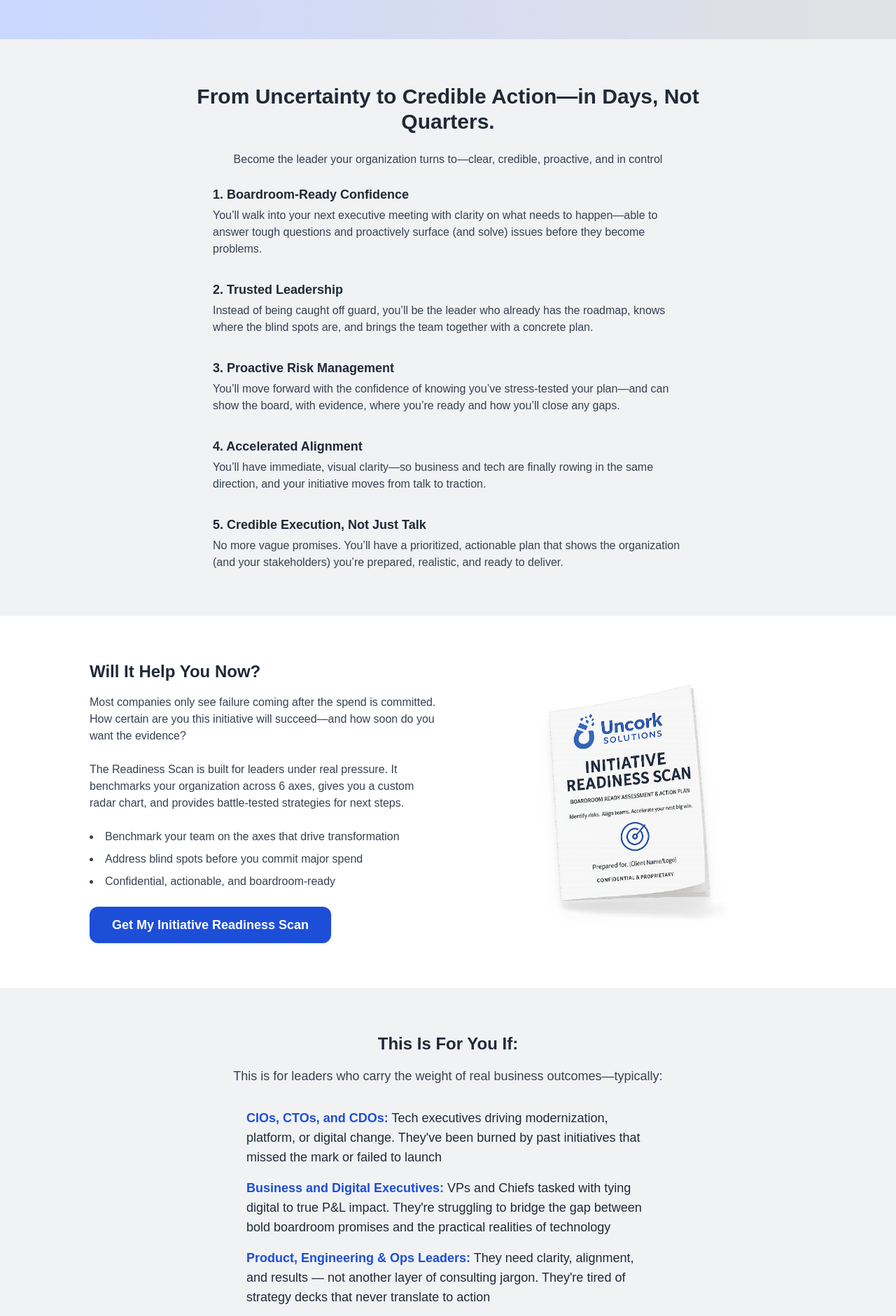
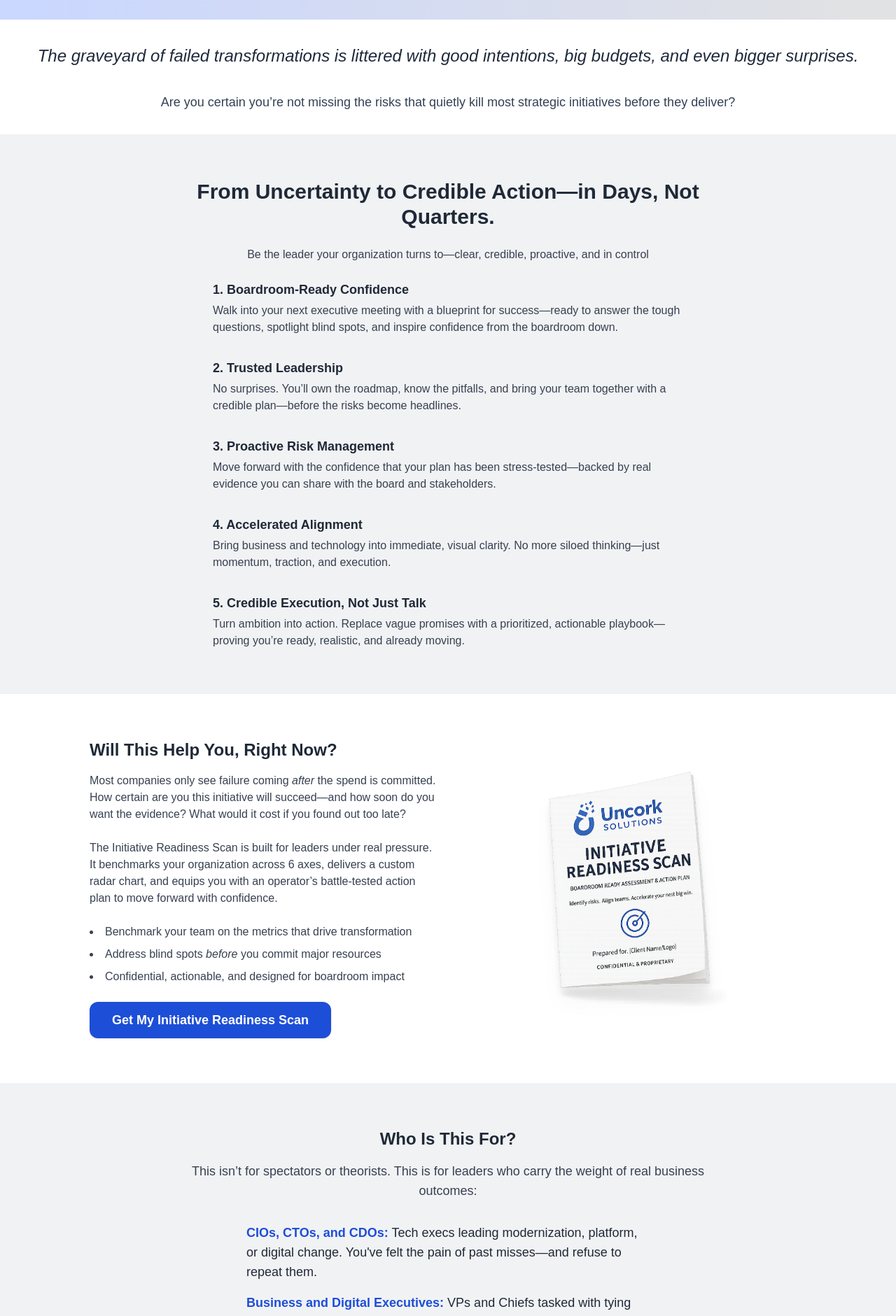
Before and after one commit to toviuncorksolutions/uncorksolutions-site, a Next.js app: page /initiative-readiness-scan in a window 1280 px wide. Shown: the part 700-2581 px from the top of the page at 70% size. Built offline with nearby package versions, Linux system fonts and the light colour scheme; no server answers; a web font is replaced by a local one.

Commit message:
Copy tweaks on Initiative Readiness Scan

```diff
--- a/pages/initiative-readiness-scan.js
+++ b/pages/initiative-readiness-scan.js
@@ -220,9 +220,9 @@ export default function InitiativeReadinessScan() {
               Most transformations fail. <span className="text-blue-700">Will yours be different?</span>
             </h1>
             <p id="irs-hero-subtitle" className="text-lg md:text-xl text-gray-700 mb-6">
-              You’re betting millions—and your reputation—on this initiative. Are you certain you’re not missing the risks that kill most strategic initiatives before they deliver?
+              Don’t Gamble. Get Clarity.
               <br /><br />
-              Don’t be surprised. Get early access to the <span className="font-semibold text-blue-700">Initiative Readiness Scan</span>&mdash;your operator-built, boardroom-ready tool to diagnose, de-risk, and accelerate strategic change.
+              Unlock Early Access: The <span className="font-semibold text-blue-700">Initiative Readiness Scan</span> is your operator-built, boardroom-ready instrument to diagnose, de-risk, and accelerate high-stakes change—before momentum is lost and before reputations are on the line.
             </p>
             <ul className="text-base text-gray-700 mb-7 space-y-2 list-none" aria-label="Initiative Readiness Scan Benefits">
               <li className="flex items-center gap-2">
@@ -231,7 +231,7 @@ export default function InitiativeReadinessScan() {
               </li>
               <li className="flex items-center gap-2">
                 <span aria-hidden="true" className="text-blue-700 text-lg">&#10003;</span>
-                <span id="irs-benefit-2">Rapid radar chart of your real risks, alignment, and readiness</span>
+                <span id="irs-benefit-2">Rapid radar chart revealing real risks, alignment, and readiness</span>
               </li>
               <li className="flex items-center gap-2">
                 <span aria-hidden="true" className="text-blue-700 text-lg">&#10003;</span>
@@ -239,7 +239,7 @@ export default function InitiativeReadinessScan() {
               </li>
               <li className="flex items-center gap-2">
                 <span aria-hidden="true" className="text-blue-700 text-lg">&#10003;</span>
-                <span id="irs-benefit-4">Built for decision-makers: CIOs, CTOs, CDOs, Product Leaders</span>
+                <span id="irs-benefit-4">Made for decision-makers: CIOs, CTOs, CDOs, Product Leaders</span>
               </li>
             </ul>
             {/* Side-by-side CTAs */}
@@ -272,6 +272,14 @@ export default function InitiativeReadinessScan() {
           </div>
         </section>
 
+        {/*  Dramatic Section Break */}
+        <div className="text-center text-xl md:text-2xl italic text-slate-800 my-9">
+          The graveyard of failed transformations is littered with good intentions, big budgets, and even bigger surprises.
+        </div>
+        <div className="text-center text-base md:text-lg text-slate-700 mb-8">
+          Are you certain you’re not missing the risks that quietly kill most strategic initiatives before they deliver?
+        </div>
+
         {/* OUTCOMES SECTION */}
         <section
         id="irs-outcomes"
@@ -284,7 +292,7 @@ export default function InitiativeReadinessScan() {
             From Uncertainty to Credible Action—in Days, Not Quarters.
             </h2>
             <p className="text-gray-700">
-            Become the leader your organization turns to—clear, credible, proactive, and in control
+            Be the leader your organization turns to—clear, credible, proactive, and in control
             <br /><br />
             </p>
             <p> </p>
@@ -292,31 +300,31 @@ export default function InitiativeReadinessScan() {
             <li>
                 <h3 className="font-semibold text-lg mb-1">1. Boardroom-Ready Confidence</h3>
                 <p className="text-gray-700">
-                You’ll walk into your next executive meeting with clarity on what needs to happen—able to answer tough questions and proactively surface (and solve) issues before they become problems.
+                Walk into your next executive meeting with a blueprint for success—ready to answer the tough questions, spotlight blind spots, and inspire confidence from the boardroom down.
                 </p>
             </li>
             <li>
                 <h3 className="font-semibold text-lg mb-1">2. Trusted Leadership</h3>
                 <p className="text-gray-700">
-                Instead of being caught off guard, you’ll be the leader who already has the roadmap, knows where the blind spots are, and brings the team together with a concrete plan.
+                No surprises. You’ll own the roadmap, know the pitfalls, and bring your team together with a credible plan—before the risks become headlines.
                 </p>
             </li>
             <li>
                 <h3 className="font-semibold text-lg mb-1">3. Proactive Risk Management</h3>
                 <p className="text-gray-700">
-                You’ll move forward with the confidence of knowing you’ve stress-tested your plan—and can show the board, with evidence, where you’re ready and how you’ll close any gaps.
+                Move forward with the confidence that your plan has been stress-tested—backed by real evidence you can share with the board and stakeholders.
                 </p>
             </li>
             <li>
                 <h3 className="font-semibold text-lg mb-1">4. Accelerated Alignment</h3>
                 <p className="text-gray-700">
-                You’ll have immediate, visual clarity—so business and tech are finally rowing in the same direction, and your initiative moves from talk to traction.
+                Bring business and technology into immediate, visual clarity. No more siloed thinking—just momentum, traction, and execution.
                 </p>
             </li>
             <li>
                 <h3 className="font-semibold text-lg mb-1">5. Credible Execution, Not Just Talk</h3>
                 <p className="text-gray-700">
-                No more vague promises. You’ll have a prioritized, actionable plan that shows the organization (and your stakeholders) you’re prepared, realistic, and ready to deliver.
+                Turn ambition into action. Replace vague promises with a prioritized, actionable playbook—proving you’re ready, realistic, and already moving.
                 </p>
             </li>
             </ul>
@@ -333,17 +341,17 @@ export default function InitiativeReadinessScan() {
           <div className="max-w-5xl mx-auto flex flex-col md:flex-row gap-8 items-center">
             <div className="flex-1">
               <h2 id="irs-help-title" className="text-2xl font-bold mb-4">
-                Will It Help You Now?
+                Will This Help You, Right Now?
               </h2>
               <p id="irs-help-desc" className="mb-6 text-gray-700">
-                Most companies only see failure coming after the spend is committed. How certain are you this initiative will succeed—and how soon do you want the evidence?
+                Most companies only see failure coming <em>after</em> the spend is committed. How certain are you this initiative will succeed—and how soon do you want the evidence? What would it cost if you found out too late?
                 <br /><br />
-                The Readiness Scan is built for leaders under real pressure. It benchmarks your organization across 6 axes, gives you a custom radar chart, and provides battle-tested strategies for next steps.
+                The Initiative Readiness Scan is built for leaders under real pressure. It benchmarks your organization across 6 axes, delivers a custom radar chart, and equips you with an operator’s battle-tested action plan to move forward with confidence.
               </p>
               <ul className="list-disc list-inside space-y-2 text-gray-700 mb-6" aria-label="Scan Outcomes">
-                <li id="irs-help-li-1">Benchmark your team on the axes that drive transformation</li>
-                <li id="irs-help-li-2">Address blind spots before you commit major spend</li>
-                <li id="irs-help-li-3">Confidential, actionable, and boardroom-ready</li>
+                <li id="irs-help-li-1">Benchmark your team on the metrics that drive transformation</li>
+                <li id="irs-help-li-2">Address blind spots <em>before</em> you commit major resources</li>
+                <li id="irs-help-li-3">Confidential, actionable, and designed for boardroom impact</li>
               </ul>
               <button
                 id="irs-help-cta"
@@ -358,7 +366,7 @@ export default function InitiativeReadinessScan() {
             <div className="flex-1 flex justify-center">
               <Image
                 id="irs-help-image"
-                src="/initiative-readiness-scan-3.png"
+                src="/initiative-readiness-scan-2.png"
                 alt="Initiative Readiness Scan sample booklet"
                 width={270}
                 height={284}
@@ -377,28 +385,28 @@ export default function InitiativeReadinessScan() {
         >
         <div className='max-w-3xl mx-auto text-center'>
             <h2 id='irs-who-title' className='text-2xl font-bold mb-4'>
-            This Is For You If:
+            Who Is This For?
             </h2>
             <p className='mb-8 text-gray-700 text-lg'>
-            This is for leaders who carry the weight of real business outcomes—typically:
+            This isn’t for spectators or theorists. This is for leaders who carry the weight of real business outcomes:
             </p>
             <ul className='text-left space-y-4 text-base md:text-lg text-gray-800 mb-7 mx-auto max-w-xl list-none'>
             <li>
                 <span className='font-semibold text-blue-700'>CIOs, CTOs, and CDOs:</span>
-                {' '}Tech executives driving modernization, platform, or digital change. They&#39;ve been burned by past initiatives that missed the mark or failed to launch
+                {' '}Tech execs leading modernization, platform, or digital change. You&#39;ve felt the pain of past misses—and refuse to repeat them.
             </li>
             <li>
                 <span className='font-semibold text-blue-700'>Business and Digital Executives:</span>
-                {' '}VPs and Chiefs tasked with tying digital to true P&amp;L impact. They&#39;re struggling to bridge the gap between bold boardroom promises and the practical realities of technology
+                {' '}VPs and Chiefs tasked with tying digital to real P&amp;L impact. You&#39;re bridging the gap between bold boardroom promises and operational realities.
             </li>
             <li>
                 <span className='font-semibold text-blue-700'>Product, Engineering &amp; Ops Leaders:</span>
-                {' '}They need clarity, alignment, and results — not another layer of consulting jargon. They&#39;re tired of strategy decks that never translate to action
+                {' '}You demand clarity, alignment, and results. Enough with consulting decks that never translate to action.
             </li>
             </ul>
             <p className='text-gray-600 italic text-base md:text-lg mt-6'>
-            My best-fit clients have either the battle scars of past failed change, or are &#39;caught in the middle&#39; of business ambition and technical constraints.<br /><br />
-            They want an <span className='font-semibold text-blue-700'>operator</span>, not a theorist; an <span className='font-semibold text-blue-700'>ally</span>, not just another advisor.
+            Our best-fit clients bear battle scars from past failed change, or are &#39;caught in the middle&#39; of bold ambition and real-world constraints.<br /><br />
+            You want an <span className='font-semibold text-blue-700'>operator</span>, not a theorist. An <span className='font-semibold text-blue-700'>ally</span>, not just an advisor.
             </p>
             <button
             id='irs-who-cta'
@@ -434,7 +442,7 @@ export default function InitiativeReadinessScan() {
                 <div className="font-semibold text-lg mb-1">Step 1: Deep-Dive Online Readiness Survey</div>
                 <div className="text-gray-700">
                     ~60 targeted questions, covering the 6 axes of transformation<br />
-                    <span className="text-gray-500 text-sm">30–45 minutes, completed at your convenience</span>
+                    <span className="text-gray-500 text-sm">30–45 minutes, done at your convenience</span>
                 </div>
                 </div>
             </li>
@@ -445,7 +453,7 @@ export default function InitiativeReadinessScan() {
                 <div className="font-semibold text-lg mb-1">Step 2: Quantitative &amp; Qualitative Assessment</div>
                 <div className="text-gray-700">
                     Auto-generated radar chart benchmarking your readiness vs. peers<br />
-                    <span className="text-gray-500 text-sm">6-page RAG (Red-Amber-Green) scorecard highlighting your top 5 risk areas</span>
+                    <span className="text-gray-500 text-sm">6-page RAG (Red-Amber-Green) scorecard spotlighting top risks</span>
                 </div>
                 </div>
             </li>
@@ -455,8 +463,8 @@ export default function InitiativeReadinessScan() {
                 <div>
                 <div className="font-semibold text-lg mb-1">Step 3: Prioritized Action Roadmap</div>
                 <div className="text-gray-700">
-                    Templated, 8–10-page action plan with tactical next steps<br />
-                    <span className="text-gray-500 text-sm">“Next 3 Moves” one-pager—your shortcut to immediate progress</span>
+                    8–10-page action plan with tactical next steps<br />
+                    <span className="text-gray-500 text-sm">“Next 3 Moves” one-pager for immediate traction</span>
                 </div>
                 </div>
             </li>
@@ -466,7 +474,7 @@ export default function InitiativeReadinessScan() {
                 <div>
                 <div className="font-semibold text-lg mb-1">Step 4: Executive Debrief &amp; Alignment</div>
                 <div className="text-gray-700">
-                    60-minute virtual session to review findings, align stakeholders, and set next steps
+                    60-minute virtual session to align your team and kickstart execution
                 </div>
                 </div>
             </li>
@@ -479,9 +487,9 @@ export default function InitiativeReadinessScan() {
             </div>
             <ul className="space-y-2 text-gray-700 pl-1">
                 <li className="flex gap-2 items-start"><span className="text-blue-700 mt-[2px]">&#10003;</span>Visual readiness dashboard (6-axis radar)</li>
-                <li className="flex gap-2 items-start"><span className="text-blue-700 mt-[2px]">&#10003;</span>Clear, prioritized gap list and benchmarks</li>
-                <li className="flex gap-2 items-start"><span className="text-blue-700 mt-[2px]">&#10003;</span>Immediate, actionable next steps—no waiting, no fluff</li>
-                <li className="flex gap-2 items-start"><span className="text-blue-700 mt-[2px]">&#10003;</span>Boardroom-ready summary for leadership buy-in</li>
+                <li className="flex gap-2 items-start"><span className="text-blue-700 mt-[2px]">&#10003;</span>Clear, prioritized gap list and peer benchmarks</li>
+                <li className="flex gap-2 items-start"><span className="text-blue-700 mt-[2px]">&#10003;</span>Immediate, actionable next steps—no jargon, no fluff</li>
+                <li className="flex gap-2 items-start"><span className="text-blue-700 mt-[2px]">&#10003;</span>Boardroom-ready summary for fast leadership buy-in</li>
             </ul>
             </div>
         </div>
@@ -508,7 +516,7 @@ export default function InitiativeReadinessScan() {
               Why Uncork Solutions?
             </h2>
             <p id="irs-why-desc" className="mb-5 text-gray-700 text-lg">
-              We know the traps—and how to avoid them. Uncork Solutions delivers the clarity, alignment, and risk reduction leaders need to move confidently from intent to action. The Initiative Readiness Scan is your shortcut to real insight, built for executives by transformation experts.
+              We know the traps—and how to avoid them. Uncork Solutions delivers the clarity, alignment, and risk reduction leaders need to move decisively from intent to action. The Initiative Readiness Scan is your shortcut to real insight, built for executives by transformation experts.
             </p>
           </div>
         </section>
@@ -541,7 +549,7 @@ export default function InitiativeReadinessScan() {
             <div className="flex-1 flex justify-center">
               <Image
                 id="irs-final-image"
-                src="/initiative-readiness-scan-3.png"
+                src="/initiative-readiness-scan-2.png"
                 alt="Initiative Readiness Scan sample booklet"
                 width={270}
                 height={284}
```
Also changed, not shown: public/initiative-readiness-scan-2.png (renamed from public/initiative-readiness-scan-3.png).
